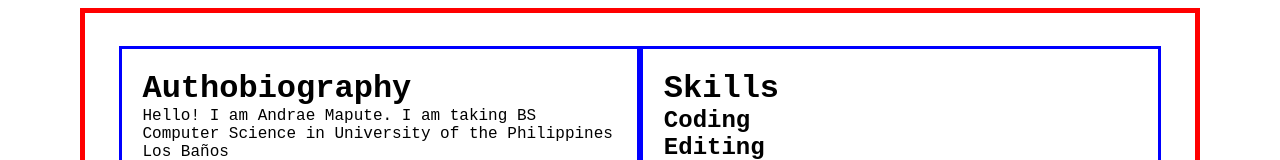
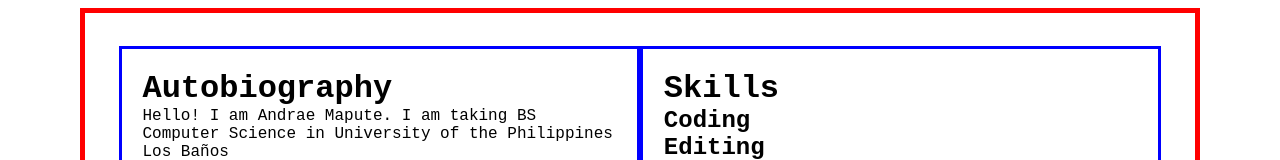
Before and after one commit to devMapute/devMapute.github.io, a plain HTML site: page index.html in a window 1280 px wide. Shown: the part 563-723 px from the top of the page. Drawn offline with Linux system fonts and the light colour scheme.

Commit message:
chore: fixed spelling

```diff
--- a/index.html
+++ b/index.html
@@ -55,7 +55,7 @@
       <br>
       <div class="flex-container">
           <div class="flex-item" style="flex: 1;">
-              <h1>Authobiography</h1>
+              <h1>Autobiography</h1>
               <p>Hello! I am Andrae Mapute. I am taking BS Computer Science in University of the Philippines Los Baños</p>
           </div>
           <div class="flex-item" style="flex: 1;">
```
